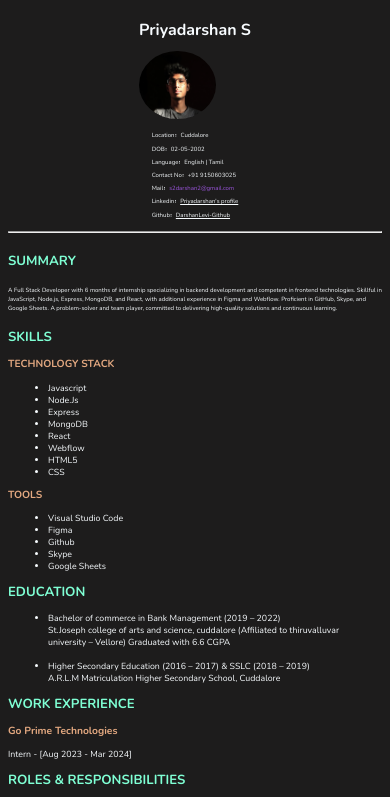
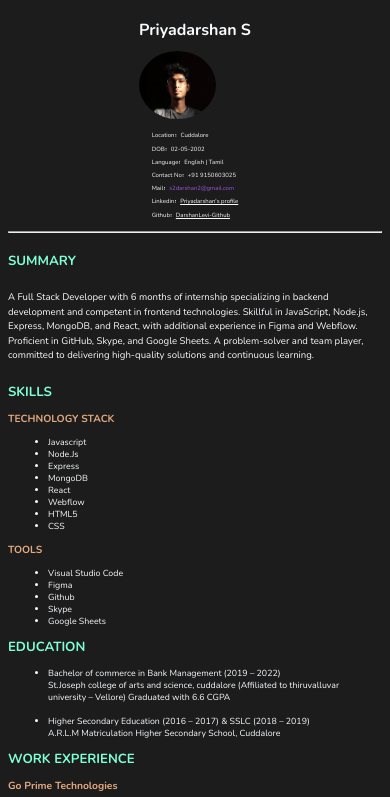
Before and after one commit to DarshanLevi/webResume-1, a plain HTML site: page index.html in a window 390 px wide. Shown: the top 797 px of the page. Drawn offline with nearby package versions, Linux system fonts and the light colour scheme; a web font is replaced by a local one.

Commit message:
update: 2

```diff
--- a/external.css
+++ b/external.css
@@ -86,7 +86,7 @@ span {
   }
   .summary .para {
     margin-top: 0%;
-    font-size: 55%;
+    font-size: 9.6px;
     line-height: 150%;
   }
   .title img {
```
